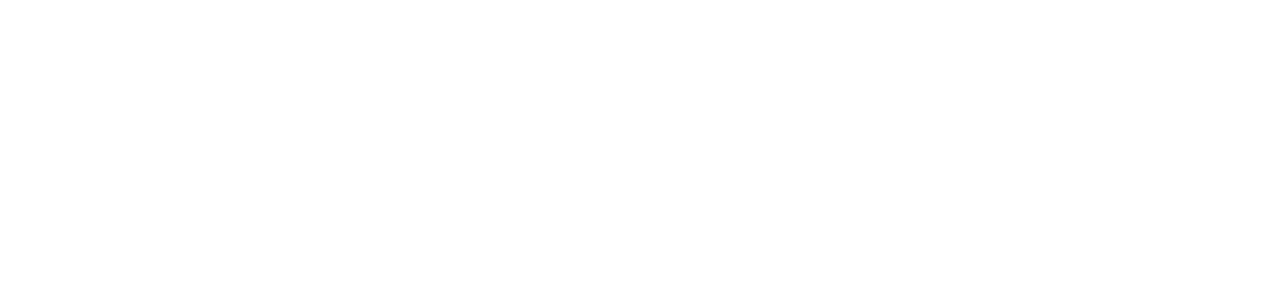
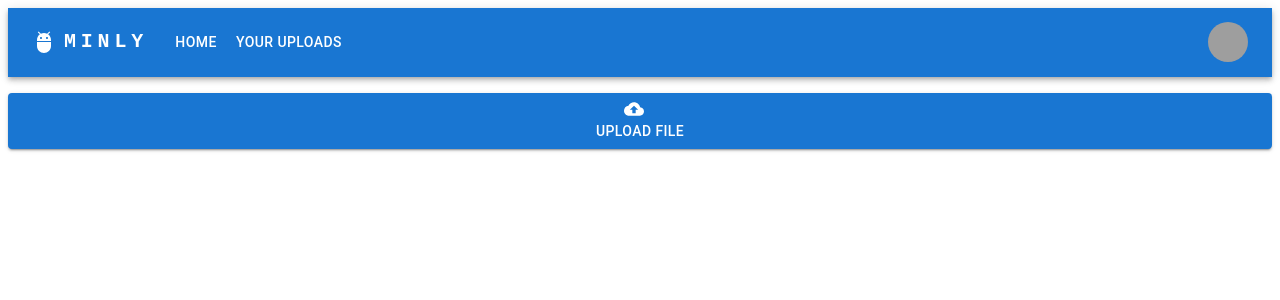
Before and after one commit to Redfield-13/Minly-Assignment, a React (Create React App) app in the folder Frontend/media_sharing/: page /upload in a window 1280 px wide. Before the commit this address had no page. Shown: the top 300 px of the page. Built offline with nearby package versions, Linux system fonts and the light colour scheme; grey boxes are pictures that could not be loaded.

Commit message:
frontend upload done

```diff
--- a/Frontend/media_sharing/src/App.css
+++ b/Frontend/media_sharing/src/App.css
@@ -28,6 +28,11 @@
   color: #61dafb;
 }
 
+.UploadButton{
+  margin-top: auto;
+  margin: auto;
+}
+
 @keyframes App-logo-spin {
   from {
     transform: rotate(0deg);
--- a/Frontend/media_sharing/src/App.jsx
+++ b/Frontend/media_sharing/src/App.jsx
@@ -1,6 +1,7 @@
 import logo from './logo.svg';
 import './App.css';
 import Login from './components/login'
+import Upload from './components/upload'
 import Register from './components/register'
 import{BrowserRouter as Router,Routes,Route } from 'react-router-dom'
 
@@ -10,6 +11,7 @@
       <Routes>
         <Route path='/' element={<Login></Login>}></Route>
         <Route path='/register' element={<Register></Register>}></Route>
+        <Route path='/upload' element={<Upload></Upload>}></Route>
       </Routes>
     </Router>
   );
--- /dev/null
+++ b/Frontend/media_sharing/src/components/bar.jsx
@@ -0,0 +1,162 @@
+import * as React from 'react';
+import AppBar from '@mui/material/AppBar';
+import Box from '@mui/material/Box';
+import Toolbar from '@mui/material/Toolbar';
+import IconButton from '@mui/material/IconButton';
+import Typography from '@mui/material/Typography';
+import Menu from '@mui/material/Menu';
+import MenuIcon from '@mui/icons-material/Menu';
+import Container from '@mui/material/Container';
+import Avatar from '@mui/material/Avatar';
+import Button from '@mui/material/Button';
+import Tooltip from '@mui/material/Tooltip';
+import MenuItem from '@mui/material/MenuItem';
+import AdbIcon from '@mui/icons-material/Adb';
+
+const pages = ['Home', 'Your Uploads'];
+const settings = ['Profile', 'Logout'];
+
+function ResponsiveAppBar() {
+  const [anchorElNav, setAnchorElNav] = React.useState(null);
+  const [anchorElUser, setAnchorElUser] = React.useState(null);
+
+  const handleOpenNavMenu = (event) => {
+    setAnchorElNav(event.currentTarget);
+  };
+  const handleOpenUserMenu = (event) => {
+    setAnchorElUser(event.currentTarget);
+  };
+
+  const handleCloseNavMenu = () => {
+    setAnchorElNav(null);
+  };
+
+  const handleCloseUserMenu = () => {
+    setAnchorElUser(null);
+  };
+
+  return (
+    <AppBar position="static">
+      <Container maxWidth="xl">
+        <Toolbar disableGutters>
+          <AdbIcon sx={{ display: { xs: 'none', md: 'flex' }, mr: 1 }} />
+          <Typography
+            variant="h6"
+            noWrap
+            component="a"
+            href="#app-bar-with-responsive-menu"
+            sx={{
+              mr: 2,
+              display: { xs: 'none', md: 'flex' },
+              fontFamily: 'monospace',
+              fontWeight: 700,
+              letterSpacing: '.3rem',
+              color: 'inherit',
+              textDecoration: 'none',
+            }}
+          >
+            MINLY
+          </Typography>
+
+          <Box sx={{ flexGrow: 1, display: { xs: 'flex', md: 'none' } }}>
+            <IconButton
+              size="large"
+              aria-label="account of current user"
+              aria-controls="menu-appbar"
+              aria-haspopup="true"
+              onClick={handleOpenNavMenu}
+              color="inherit"
+            >
+              <MenuIcon />
+            </IconButton>
+            <Menu
+              id="menu-appbar"
+              anchorEl={anchorElNav}
+              anchorOrigin={{
+                vertical: 'bottom',
+                horizontal: 'left',
+              }}
+              keepMounted
+              transformOrigin={{
+                vertical: 'top',
+                horizontal: 'left',
+              }}
+              open={Boolean(anchorElNav)}
+              onClose={handleCloseNavMenu}
+              sx={{
+                display: { xs: 'block', md: 'none' },
+              }}
+            >
+              {pages.map((page) => (
+                <MenuItem key={page} onClick={handleCloseNavMenu}>
+                  <Typography textAlign="center">{page}</Typography>
+                </MenuItem>
+              ))}
+            </Menu>
+          </Box>
+          <AdbIcon sx={{ display: { xs: 'flex', md: 'none' }, mr: 1 }} />
+          <Typography
+            variant="h5"
+            noWrap
+            component="a"
+            href="#app-bar-with-responsive-menu"
+            sx={{
+              mr: 2,
+              display: { xs: 'flex', md: 'none' },
+              flexGrow: 1,
+              fontFamily: 'monospace',
+              fontWeight: 700,
+              letterSpacing: '.3rem',
+              color: 'inherit',
+              textDecoration: 'none',
+            }}
+          >
+            LOGO
+          </Typography>
+          <Box sx={{ flexGrow: 1, display: { xs: 'none', md: 'flex' } }}>
+            {pages.map((page) => (
+              <Button
+                key={page}
+                onClick={handleCloseNavMenu}
+                sx={{ my: 2, color: 'white', display: 'block' }}
+              >
+                {page}
+              </Button>
+            ))}
+          </Box>
+
+          <Box sx={{ flexGrow: 0 }}>
+            <Tooltip title="Open settings">
+              <IconButton onClick={handleOpenUserMenu} sx={{ p: 0 }}>
+                <Avatar alt="Remy Sharp" src="/static/images/avatar/2.jpg" />
+              </IconButton>
+            </Tooltip>
+            <Menu
+              sx={{ mt: '45px' }}
+              id="menu-appbar"
+              anchorEl={anchorElUser}
+              anchorOrigin={{
+                vertical: 'top',
+                horizontal: 'right',
+              }}
+              keepMounted
+              transformOrigin={{
+                vertical: 'top',
+                horizontal: 'right',
+              }}
+              open={Boolean(anchorElUser)}
+              onClose={handleCloseUserMenu}
+            >
+              {settings.map((setting) => (
+                <MenuItem key={setting} onClick={handleCloseUserMenu}>
+                  <Typography textAlign="center">{setting}</Typography>
+                </MenuItem>
+              ))}
+            </Menu>
+          </Box>
+        </Toolbar>
+      </Container>
+    </AppBar>
+  );
+}
+export default ResponsiveAppBar;
--- /dev/null
+++ b/Frontend/media_sharing/src/components/upload.jsx
@@ -0,0 +1,17 @@
+import React from 'react'
+import MenuAppBar from './bar'
+import Grid from '@mui/material/Grid';
+import UploadButton from './uploadButton'
+import '../App.css'
+
+function Upload() {
+  return (
+    <Grid container direction="column" spacing={2}>
+        <Grid item xs={6} alignItems="center"> <MenuAppBar></MenuAppBar> </Grid>
+        <Grid item alignContent="center"> <UploadButton ></UploadButton> </Grid>
+
+    </Grid>
+  )
+}
+
+export default Upload
--- /dev/null
+++ b/Frontend/media_sharing/src/components/uploadButton.jsx
@@ -0,0 +1,71 @@
+import * as React from 'react';
+import { styled } from '@mui/material/styles';
+import Button from '@mui/material/Button';
+import CloudUploadIcon from '@mui/icons-material/CloudUpload';
+import Grid from '@mui/material/Grid';
+import useMutaion from '../hooks/useMutaion';
+import { useRef } from 'react';
+import axios from 'axios';
+
+const VisuallyHiddenInput = styled('input')({
+  clip: 'rect(0 0 0 0)',
+  clipPath: 'inset(50%)',
+  height: 1,
+  overflow: 'hidden',
+  position: 'absolute',
+  bottom: 0,
+  left: 0,
+  whiteSpace: 'nowrap',
+  width: 1,
+});
+
+const URL = '/upload'
+
+
+
+
+export default function UploadButton() {
+  const {mutate:mute ,isLoading:uploadinf, error: uploadError} = useMutaion({url: URL})
+  const apiUrl = 'http://localhost:3456/upload/upload'
+  const handleUpload = async (e)=>{
+    const file = await e.target.files[0];
+    if (file) {
+      console.log(file);
+      const form = new FormData()
+      form.append('image', file)
+      form.append('name', file.name)
+      form.append('mimetype', file.type)
+      console.log(form);
+      console.log(mute);
+      const response = await axios.post(apiUrl, form, {
+        headers: {
+          'Content-Type': 'multipart/form-data', // Set content type
+        },
+      })
+      console.log(response.data);
+    }
+
+  }
+  const inputRef = useRef(null);
+
+
+
+  const handleClick = () => {
+    // inputRef.current.click();
+  };
+
+  return (
+    <Button
+      onClick={handleClick}
+      sx={{ display:'grid', placeItems:'center'}}
+      component="label"
+      role={undefined}
+      variant="contained"
+      tabIndex={-1}
+      startIcon={<CloudUploadIcon />}
+    >
+      Upload file
+      <VisuallyHiddenInput type="file" ref={inputRef} onChange={handleUpload} />
+    </Button>
+  );
+}
--- /dev/null
+++ b/Frontend/media_sharing/src/hooks/useMutaion.jsx
@@ -0,0 +1,37 @@
+import React , {useState}from 'react'
+
+
+
+
+import axios from 'axios';
+
+const baseURL = 'http://localhost:3456/upload';
+
+const axiosClient = axios.create({
+  baseURL,
+  headers: {
+  },
+});
+
+function useMutaion({url, method = "POST"}) {
+    const [state,setstate] = useState({
+        isLoading: false,
+        error:''
+    })
+    const mute = async (fileName) =>{
+        setstate( prev => ({
+            ...prev,
+            isLoading:true,
+        }))
+
+        axiosClient({url, method, fileName}).then(()=>{
+            setstate({isLoading:false, error:''})
+        }).catch((error)=>{
+            setstate({isLoading: false, error:error})
+        })
+
+    }
+  return {mutate:mute, ...state}
+}
+
+export default useMutaion
```
Also changed, not shown: 1 other file (tests, documents, lock files or other folders).
